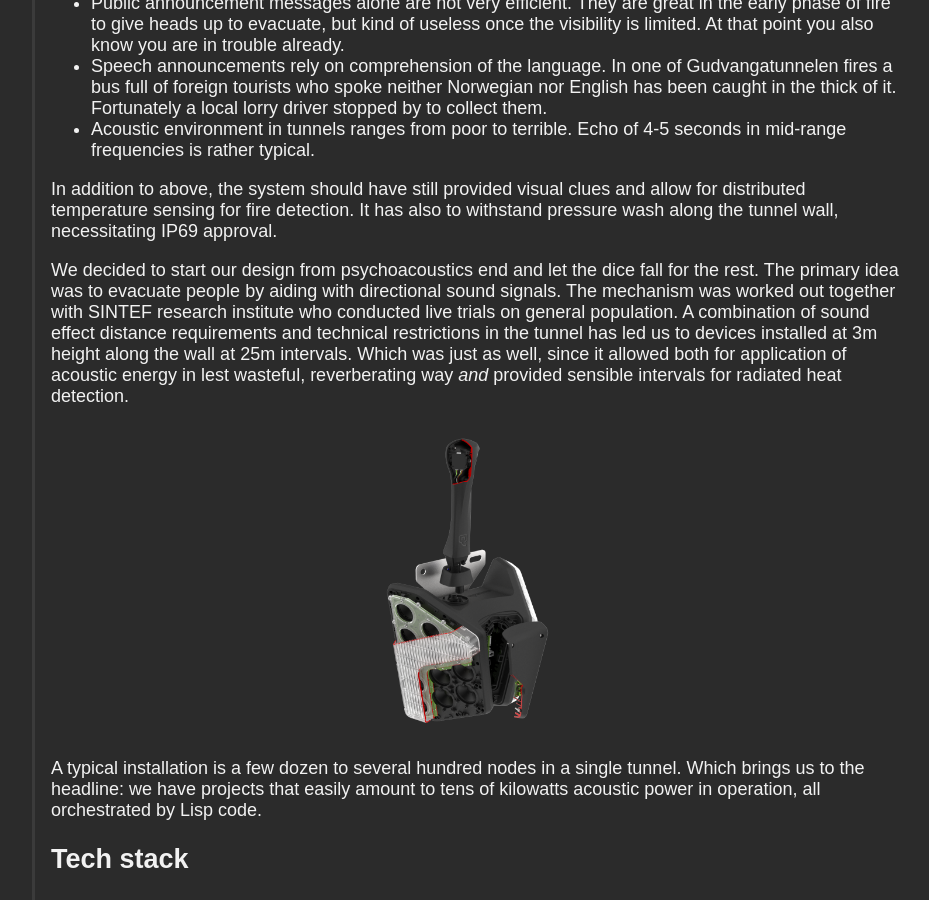
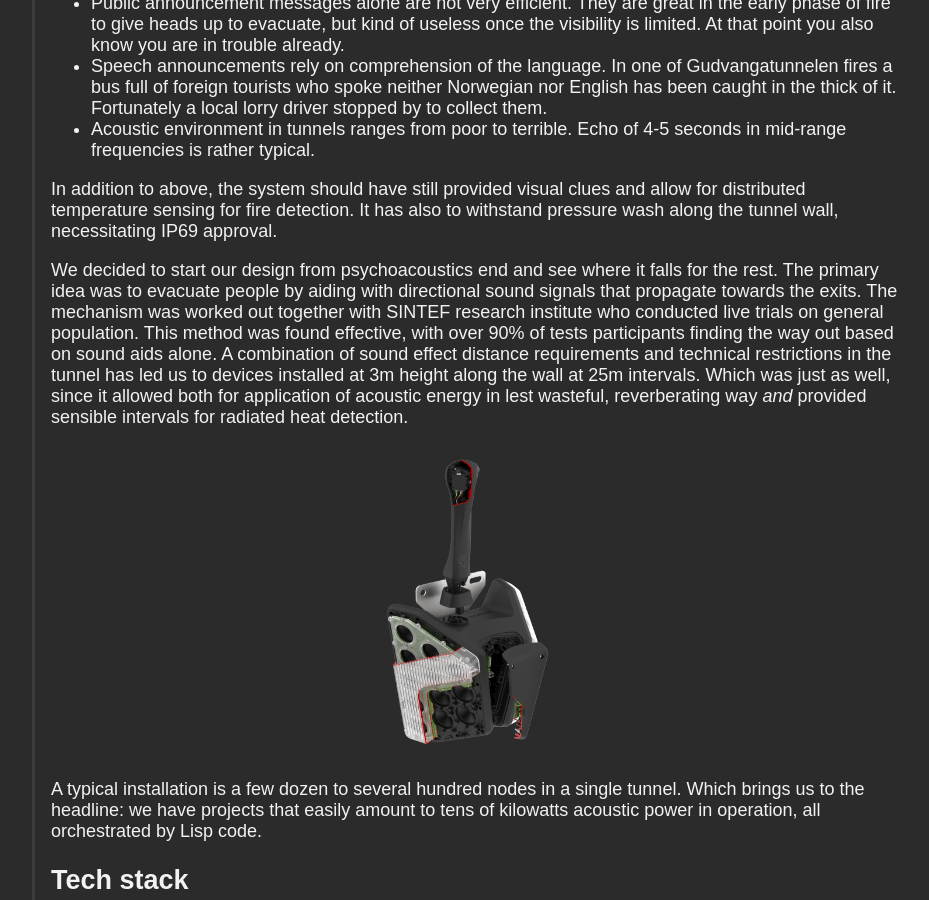
Before and after one commit to varjagg/varjagg.github.io, a Jekyll site: the page built from _posts/2024-05-01-worlds-loudest-lisp-program.md, in a window 1280 px wide and 900 px high, scrolled down 2487 px. Shown: the whole window, without its empty margins (178-1107 px from the left). Built offline with Jekyll 4.4.1, drawn with Linux system fonts in a browser that asks for light colours.

Commit message:
more edits

```diff
--- a/_posts/2024-05-01-worlds-loudest-lisp-program.md
+++ b/_posts/2024-05-01-worlds-loudest-lisp-program.md
@@ -40,7 +40,7 @@ Sound is more persistent, although there are numerous challenges to using it in
 
 In addition to above, the system should have still provided visual clues and allow for distributed temperature sensing for fire detection. It has also to withstand pressure wash along the tunnel wall, necessitating IP69 approval.
 
-We decided to start our design from psychoacoustics end and let the dice fall for the rest. The primary idea was to evacuate people by aiding with directional sound signals. The mechanism was worked out together with SINTEF research institute who conducted live trials on general population. A combination of sound effect distance requirements and technical restrictions in the tunnel has led us to devices installed at 3m height along the wall at 25m intervals. Which was just as well, since it allowed both for application of acoustic energy in lest wasteful, reverberating way *and* provided sensible intervals for radiated heat detection.
+We decided to start our design from psychoacoustics end and see where it falls for the rest. The primary idea was to evacuate people by aiding with directional sound signals that propagate towards the exits. The mechanism was worked out together with SINTEF research institute who conducted live trials on general population. This method was found effective, with over 90% of tests participants finding the way out based on sound aids alone. A combination of sound effect distance requirements and technical restrictions in the tunnel has led us to devices installed at 3m height along the wall at 25m intervals. Which was just as well, since it allowed both for application of acoustic energy in lest wasteful, reverberating way *and* provided sensible intervals for radiated heat detection.
 
 ![Node dissected](/images/loudest-lisp-program/node_section.png)
 
```
